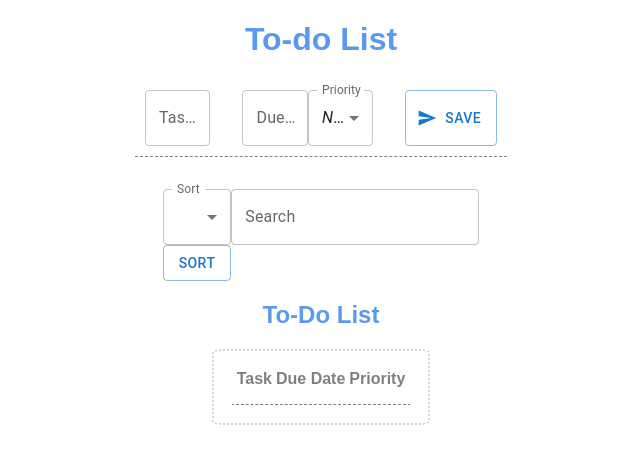
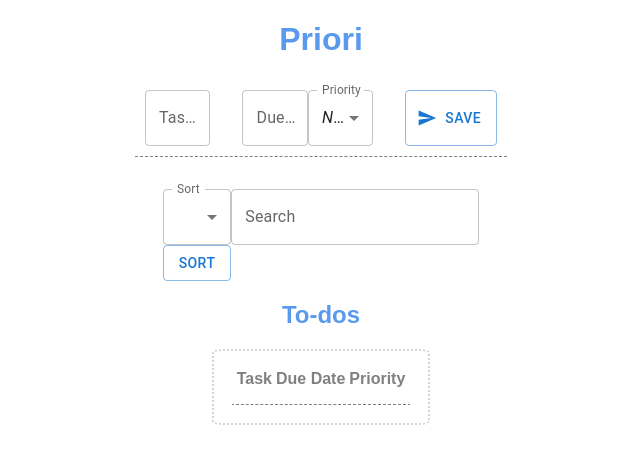
Before and after one commit to n-greensweig/full-stack-to-do-app, a React (Create React App) app: page / in a window 1280 px wide. Shown: the top 464 px of the page, without its empty margins (319-959 px from the left). Built offline with nearby package versions, Linux system fonts and the light colour scheme; no server answers.

Commit message:
updated headings

```diff
--- a/src/components/Headers/ListSubHeading/ListSubHeading.jsx
+++ b/src/components/Headers/ListSubHeading/ListSubHeading.jsx
@@ -1,7 +1,7 @@
 function ListSubHeading() {
 
 return (
-    <h2>To-Do List</h2>
+    <h2>To-dos</h2>
 )
 
 }
--- a/src/components/Headers/MainHeading/MainHeading.jsx
+++ b/src/components/Headers/MainHeading/MainHeading.jsx
@@ -1,7 +1,7 @@
 function MainHeading() {
 
     return (
-        <h1>To-do List</h1>
+        <h1>Priori</h1>
     )
 
 }
```
Also changed, not shown: 1 other file (tests, documents, lock files or other folders).
